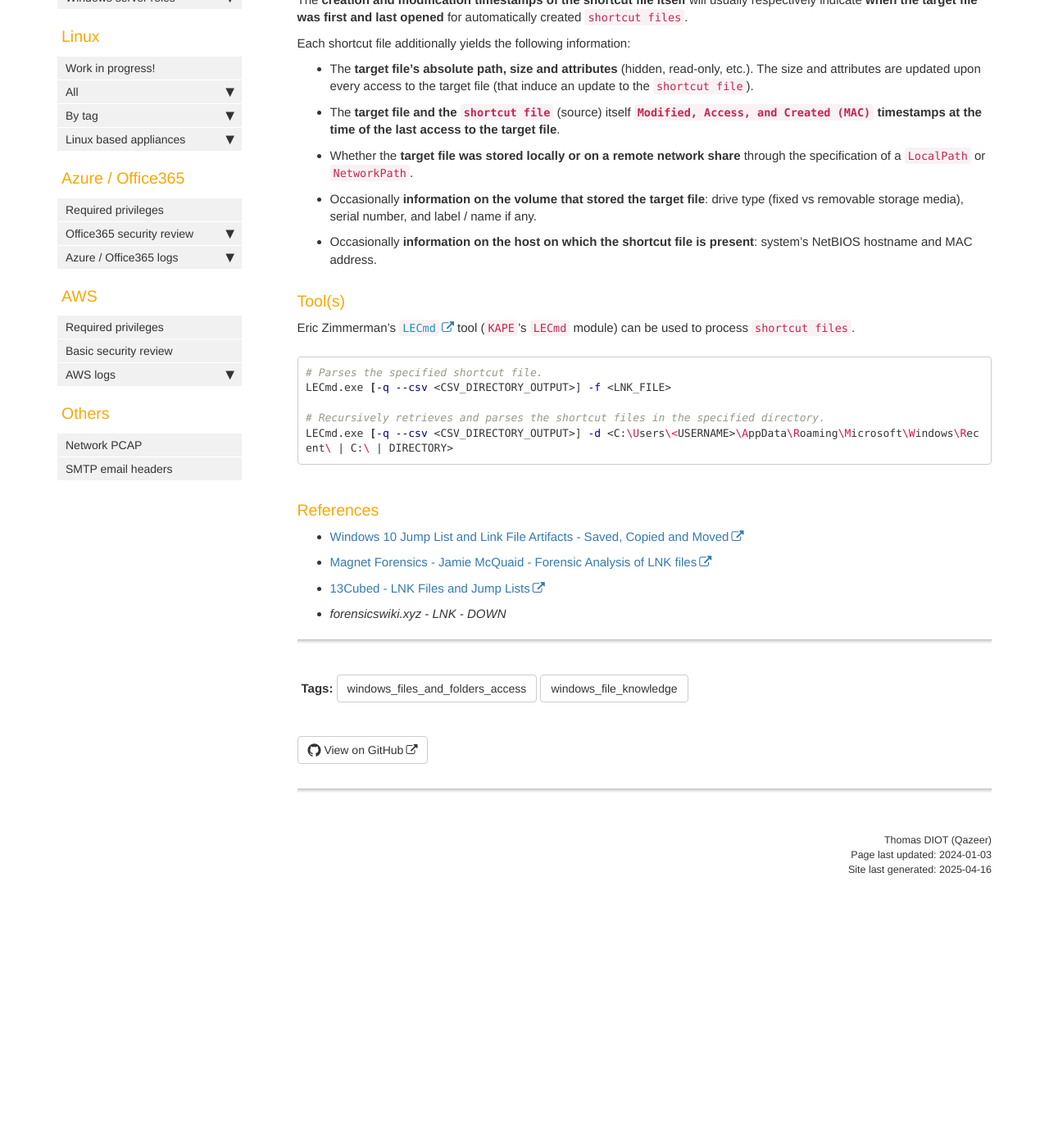
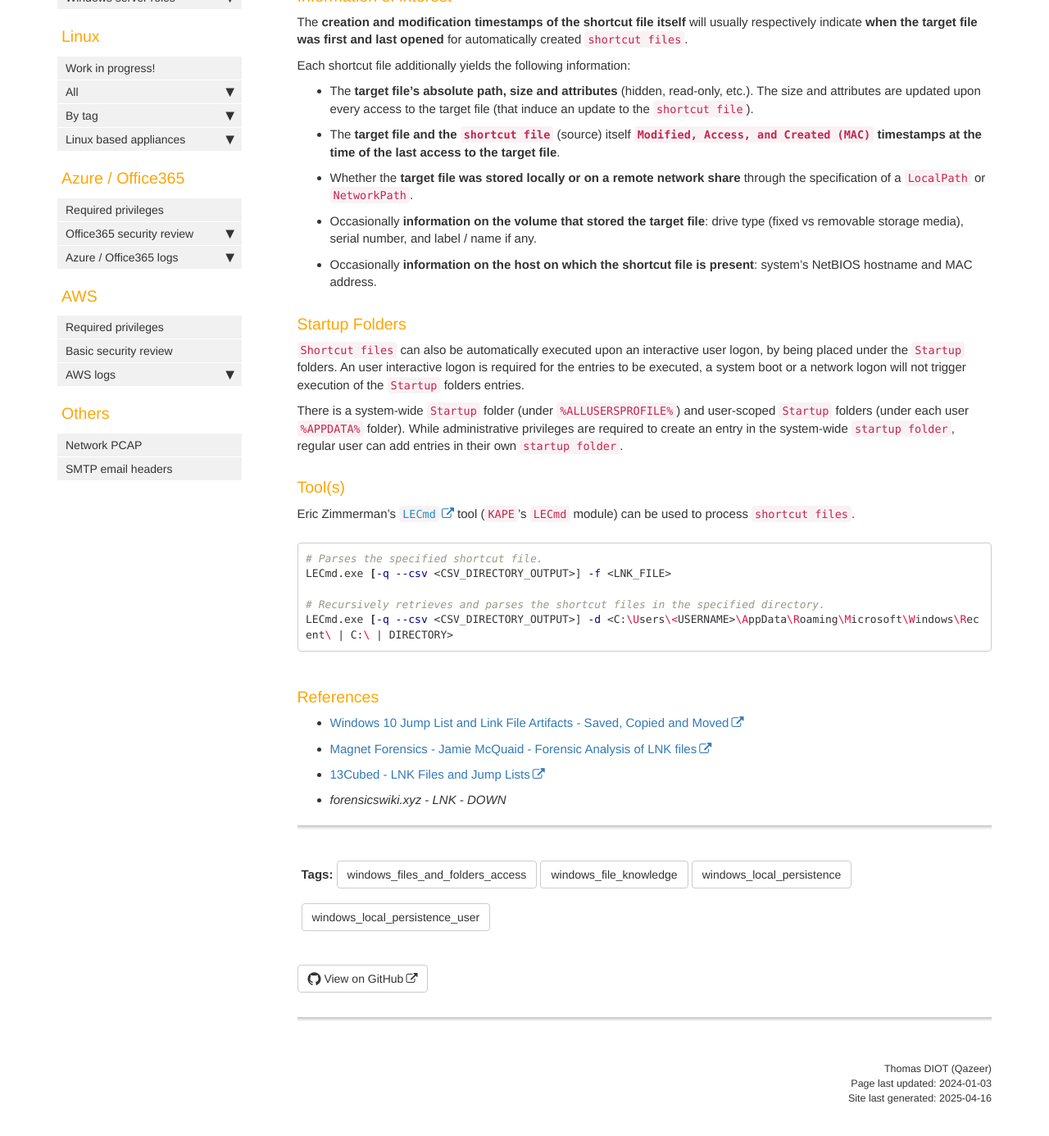
Before and after one commit to Qazeer/artefacts.help, a Jekyll site: the page built from pages/windows/lnk.md, in a window 1280 px wide and 1400 px high, scrolled down 1083 px. Shown: the top 1386 px of the window at 82% size. Built offline with Jekyll 4.4.1, drawn with Linux system fonts in a browser that asks for light colours; comment, search, counter and statistics services are not loaded; before the commit the page ends 2204 px from its top, so only the background shows below that.

Commit message:
[Artefact] Windows Startup folders & windows_local_persistence_user tag

```diff
--- a/_data/tags.yml
+++ b/_data/tags.yml
@@ -30,6 +30,7 @@ allowed-tags:
   - windows_lateral_movement_dst
   - windows_lateral_movement_src
   - windows_local_persistence
+  - windows_local_persistence_user
   - windows_misc
   - windows_ntfs_filesystem
   - windows_powershell_activity
--- a/pages/windows/lnk.md
+++ b/pages/windows/lnk.md
@@ -1,10 +1,12 @@
 ---
 title: Shortcut files / LNK
-summary: 'Shortcut files (*.lnk) are Windows Shell Items that reference to an original file, folder, or application.\n\nWhile LNK files can be created manually, Windows also creates LNK files under numerous user activities, such as opening of a non-executable file.\n\nInformation of interest, per LNK file:\n - Target file absolute path, size and attributes.\n - Target file Modified, Access, and Created (MAC) timestamps at the time of the last access.\n - Sometimes information on the volume that stored the target file (local or network share, serial number, and label).\n - Additionally, for automatically created LNK, the creation and modification timestamps of the LNK itself will usually indicate when the target file was first and last opened.'
-keywords: 'LNK, Shortcut files, Recent, Startup'
+summary: 'Shortcut files (*.lnk) are Windows Shell Items that reference to an original file, folder, or application.\n\nWhile LNK files can be created manually, Windows also creates LNK files under numerous user activities, such as opening of a non-executable file.\n\nInformation of interest, per LNK file:\n - Target file absolute path, size and attributes.\n - Target file Modified, Access, and Created (MAC) timestamps at the time of the last access.\n - Sometimes information on the volume that stored the target file (local or network share, serial number, and label).\n - Additionally, for automatically created LNK, the creation and modification timestamps of the LNK itself will usually indicate when the target file was first and last opened.\n\nShortcut files can also be automatically executed upon an interactive user logon, by being placed under the system-wide Startup folder (under %ALLUSERSPROFILE%) or the user-scoped Startup folders (under each user %APPDATA% folder).'
+keywords: 'LNK, Shortcut files, Recent, Startup, Startup folder, Start Menu'
 tags:
   - windows_files_and_folders_access
   - windows_file_knowledge
+  - windows_local_persistence
+  - windows_local_persistence_user
 location: 'Automatically created LNK on files access:\n<SYSTEMDRIVE>:\Users\<USERNAME>\AppData\Roaming\Microsoft\Windows\Recent\*.lnk\n\nAutomatically created LNK for documents opened using Microsoft Office products:\n<SYSTEMDRIVE>:\Users\<USERNAME>\AppData\Roaming\Microsoft\Office\Recent\*.lnk\n\nOther common LNK location:\n\nUsers Desktop folder:\n<SYSTEMDRIVE>:\Users\<USERNAME>\Desktop\*.lnk\n\nStartup folders:\n<SYSTEMDRIVE>:\ProgramData\Microsoft\Windows\Start Menu\Programs\StartUp\*.lnk\n<SYSTEMDRIVE>:\Users\<USERNAME>\AppData\Roaming\Microsoft\Windows\Start Menu\Programs\Startup\*.lnk'
 last_updated: 2024-01-03
 sidebar: sidebar
@@ -63,6 +65,18 @@ Each shortcut file additionally yields the following information:
   - Occasionally **information on the host on which the shortcut file is
     present**: system's NetBIOS hostname and MAC address.
 
+### Startup Folders
+
+`Shortcut files` can also be automatically executed upon an interactive user
+logon, by being placed under the `Startup` folders. An user interactive logon
+is required for the entries to be executed, a system boot or a network logon
+will not trigger execution of the `Startup` folders entries.
+
+There is a system-wide `Startup` folder (under `%ALLUSERSPROFILE%`) and
+user-scoped `Startup` folders (under each user `%APPDATA%` folder). While
+administrative privileges are required to create an entry in the system-wide
+`startup folder`, regular user can add entries in their own `startup folder`.
+
 ### Tool(s)
 
 Eric Zimmerman's [`LECmd`](https://github.com/EricZimmerman/LECmd) tool
```
Also changed, not shown: _data/sidebars/sidebar.yml (+10 -2 lines), pages/tags/tag_windows_local_persistence_user.md (added, +11 -0 lines), pages/windows/etw_scheduled_task.md (+1 -0 lines), pages/windows/registry_asep.md (+1 -0 lines), pages/windows/registry_scheduled_tasks.md (+1 -0 lines).
